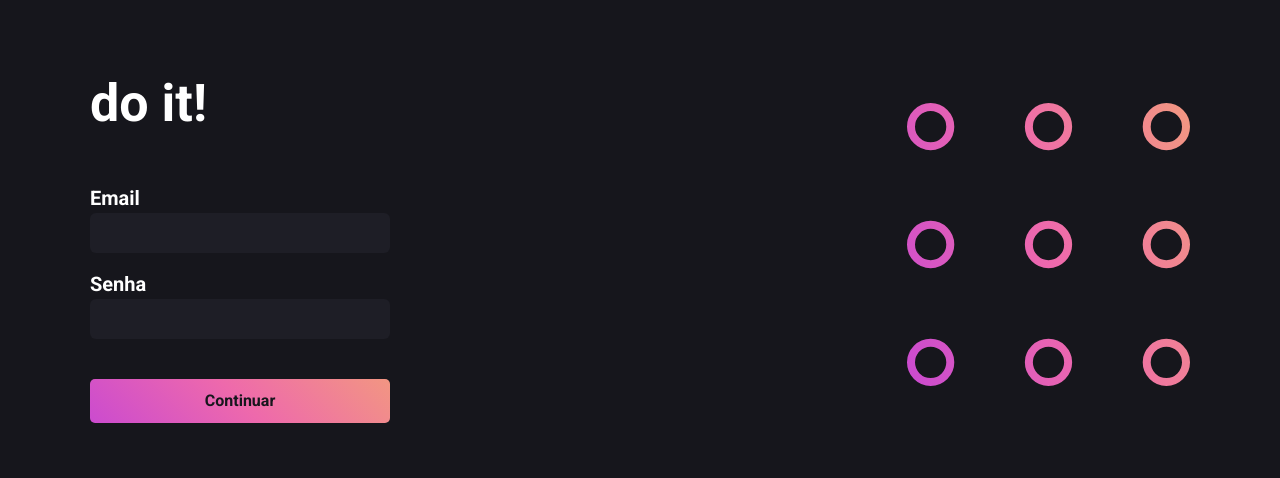
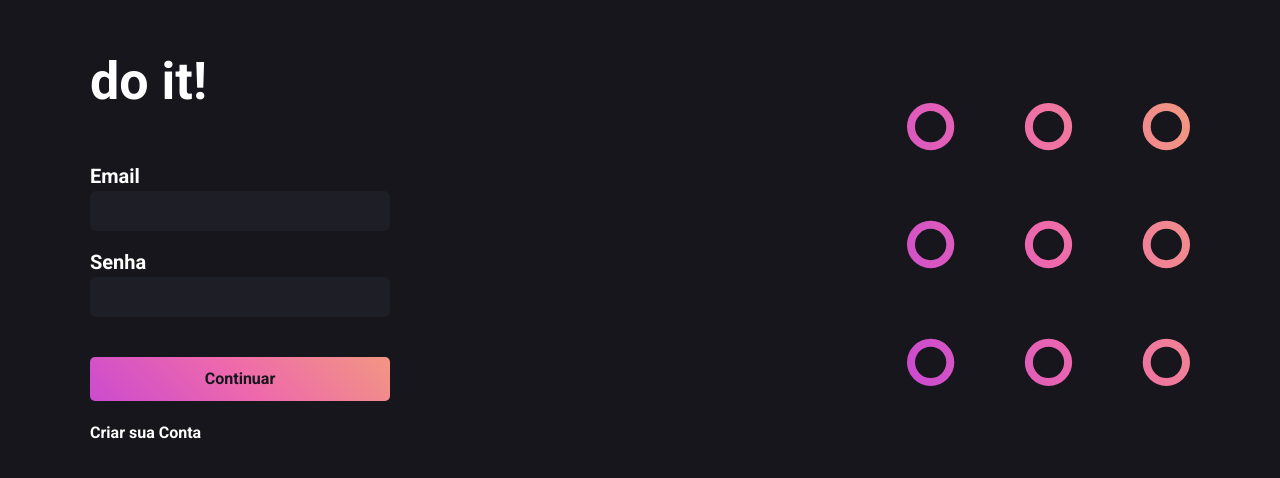
Before and after one commit to jguilhermepaiva/todo-project, a React (Create React App) app in the folder frontend/todo-app/: page / in a window 1280 px wide. Shown: the part 156-634 px from the top of the page. Built offline with nearby package versions, Linux system fonts and the light colour scheme.

Commit message:
login/register

```diff
--- a/frontend/todo-app/src/pages/Login/index.js
+++ b/frontend/todo-app/src/pages/Login/index.js
@@ -81,21 +81,25 @@ function Login() {
       setLoading(false);
 
       if (response.ok) {
-        setError("Registration successful! You can now log in.");
+        setError("Registro concluído com sucesso! Faça login para continuar.");
         setIsLogin(true);
       } else {
         const errorData = await response.json();
         if (Array.isArray(errorData.detail)) {
           const errorMessages = errorData.detail.map((err) => err.msg).join(", ");
-          setError(errorMessages || "Registration failed!");
+          setError(errorMessages || "Registro falhou!");
         } else {
-          setError(errorData.detail || "Registration failed!");
+          setError(errorData.detail || "Registro falhou!");
         }
       }
     } catch (error) {
       setLoading(false);
-      setError("An error occurred. Please try again later.");
+      setError("Um erro ocorreu. Por favor tente novamente mais tarde.");
     }
+  };
+
+  const toggleForm = () => {
+    setIsLogin(!isLogin); // Alterna entre true e false
   };
 
   return (
@@ -108,6 +112,8 @@ function Login() {
           <p className="max-md:hidden text-white text-[52px] font-semibold mb-10">
             do it!
           </p>
+
+          {isLogin ? (
             <form
               className="max-md:flex max-md:flex-col max-md:items-center max-md:justify-center"
               onSubmit={handleSubmit}
@@ -165,8 +171,11 @@ function Login() {
               </button>
               {error && <p style={{ color: "red" }}>{error}</p>}
             </form>
+          ) : (
+            <div>
+              <h2 className="text-white text-[24px] font-semibold text-center mb-5">Crie sua conta</h2>
             <form
-            className="hidden max-md:flex max-md:flex-col max-md:items-center max-md:justify-center"
+              className="max-md:flex max-md:flex-col max-md:items-center max-md:justify-center"
               onSubmit={handleRegister}
             >
               <div>
@@ -223,6 +232,19 @@ function Login() {
               {error && <p style={{ color: "red" }}>{error}</p>}
             </form>
             </div>
+          )}
+
+          <button
+            onClick={toggleForm}
+            style={{
+              color: "white",
+              marginTop: "20px",
+              fontWeight: "600",
+            }}
+          >
+            {isLogin ? "Criar sua Conta" : "Fazer login"}
+          </button>
+        </div>
         <div className="max-md:hidden w-2/3 flex items-end justify-end my-20">
           <img className="max-lg:w-[180px]" src={desk_logo} alt="logo" />
         </div>
```
Also changed, not shown: 1 other file (tests, documents, lock files or other folders). Lines whose indentation alone changed are shown as unchanged.
